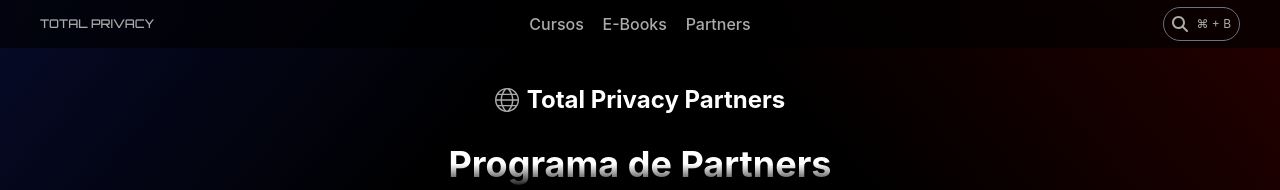
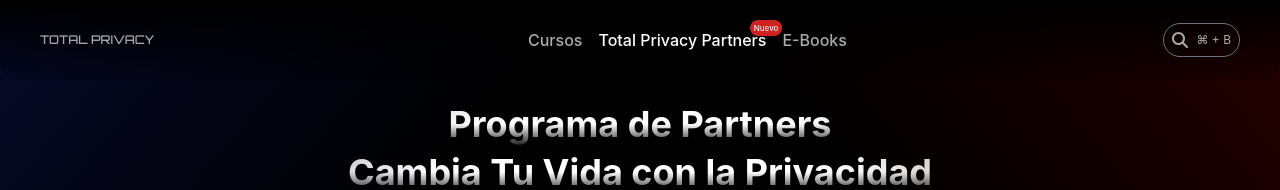
Before and after one commit to adamscontrerasdev/TotalPrivacyDemoDeploy, a Next.js app: page /partners in a window 1280 px wide. Shown: the top 190 px of the page. Built offline with nearby package versions, Linux system fonts and the light colour scheme.

Commit message:
Fix the navBar

```diff
--- a/src/app/Components/NavBar/NavBar.tsx
+++ b/src/app/Components/NavBar/NavBar.tsx
@@ -103,12 +103,16 @@
 
   return isNotDashboard ? (
     <div
-      className={`bg-black bg-opacity-60 backdrop-blur-3xl backdrop-brightness-75 ${
-        isHover ? (isMobile ? "h-[100%]" : "h-36") : "h-12"
-      } w-full text-text flex flex-col items-center justify-between overflow-hidden fixed top-0 left-0 z-[999999] transition-all duration-500`}
+      className={` bg-opacity-60 backdrop-blur-3xl backdrop-brightness-75 ${
+        isHover ? (isMobile ? "h-[100%]" : "h-36") : "h-20"
+      } w-full text-text flex flex-col items-center justify-between overflow-hidden fixed top-0 left-0 z-[999999] transition-all duration-500 `}
+      style={{
+        background: "linear-gradient(to bottom, #000, transparent )",
+        borderRadius: "0 0 20px 20px",
+      }}
     >
       <div
-        className={`w-full h-12 absolute top-0 left-0 flex items-center px-10 justify-between`}
+        className={`w-full h-12 absolute top-1/2 -translate-y-1/2 left-0 flex items-center px-10 justify-between`}
       >
         <Link
           href={"/"}
@@ -133,7 +137,7 @@
         </div>
       </div>
 
-      <div className="flex items-center justify-around w-60 font-medium h-12 z-20">
+      <div className="flex items-center justify-around w-60 font-medium h-20 z-20">
         {isMobile ? (
           <>
             <div
@@ -147,6 +151,9 @@
                 } h-[1px] bg-foreground bottom-0 left-0 absolute transition-all duration-200 shadow-[0_0_10px_theme(colors.foreground),0_0_20px_theme(colors.foreground)]`}
               ></div>
             </div>
+            <Link href={"/partners"} className="text-md relative px-2">
+              Partners
+            </Link>
             <div
               onClick={() => handleMobileClick("E-books")}
               className="relative"
@@ -158,9 +165,6 @@
                 } h-[1px] bg-foreground bottom-0 right-0 absolute transition-all duration-200 shadow-[0_0_10px_theme(colors.foreground),0_0_20px_theme(colors.foreground)]`}
               ></div>
             </div>
-            <Link href={"/partners"} className="text-md relative px-2">
-              Partners
-            </Link>
           </>
         ) : (
           <>
@@ -178,10 +182,19 @@
               ></div>
             </Link>
             <Link
+              href={"/partners"}
+              className="text-md relative px-2 text-nowrap text-white"
+            >
+              Total Privacy Partners
+              <div className="absolute -top-2 -right-2 bg-red-600 text-[.5rem] text-white px-1 py-0.5 rounded-full animate-pulse">
+                Nuevo
+              </div>
+            </Link>
+            <Link
               href={"/ebooks"}
               onMouseEnter={() => handleDesktopMouseEnter("E-books")}
               onMouseLeave={handleDesktopMouseLeave}
-              className="text-md relative px-2"
+              className="text-md relative px-2 text-nowrap"
             >
               E-Books
               <div
@@ -189,9 +202,6 @@
                   whoIsHover === "E-books" ? "w-full" : "w-0"
                 } h-[1px] bg-foreground bottom-0 right-0 absolute transition-all duration-200 shadow-[0_0_10px_theme(colors.foreground),0_0_20px_theme(colors.foreground)]`}
               ></div>
-            </Link>
-            <Link href={"/partners"} className="text-md relative px-2">
-              Partners
             </Link>
           </>
         )}
--- a/src/app/partners/Sections/Home.tsx
+++ b/src/app/partners/Sections/Home.tsx
@@ -44,7 +44,7 @@
     `,
         }}
       />
-      <Title value="Total Privacy Partners" w Logo={false} icon={true} />
+      {/* <Title value="Total Privacy Partners" w Logo={false} icon={true} /> */}
 
       <div className="w-full max-w-2xl lg:max-w-4xl  h-full  flex flex-col items-center justify-center gap-5 text-white ">
         <div className="flex flex-col items-center justify-center">
--- a/src/app/partners/page.tsx
+++ b/src/app/partners/page.tsx
@@ -9,7 +9,7 @@
 
 const page = () => {
   return (
-    <div className="pt-5 md:pt-10">
+    <div className="pt-14 md:pt-20">
       <BgOfBg />
       <Home />
       <BulletsPoints />
```
